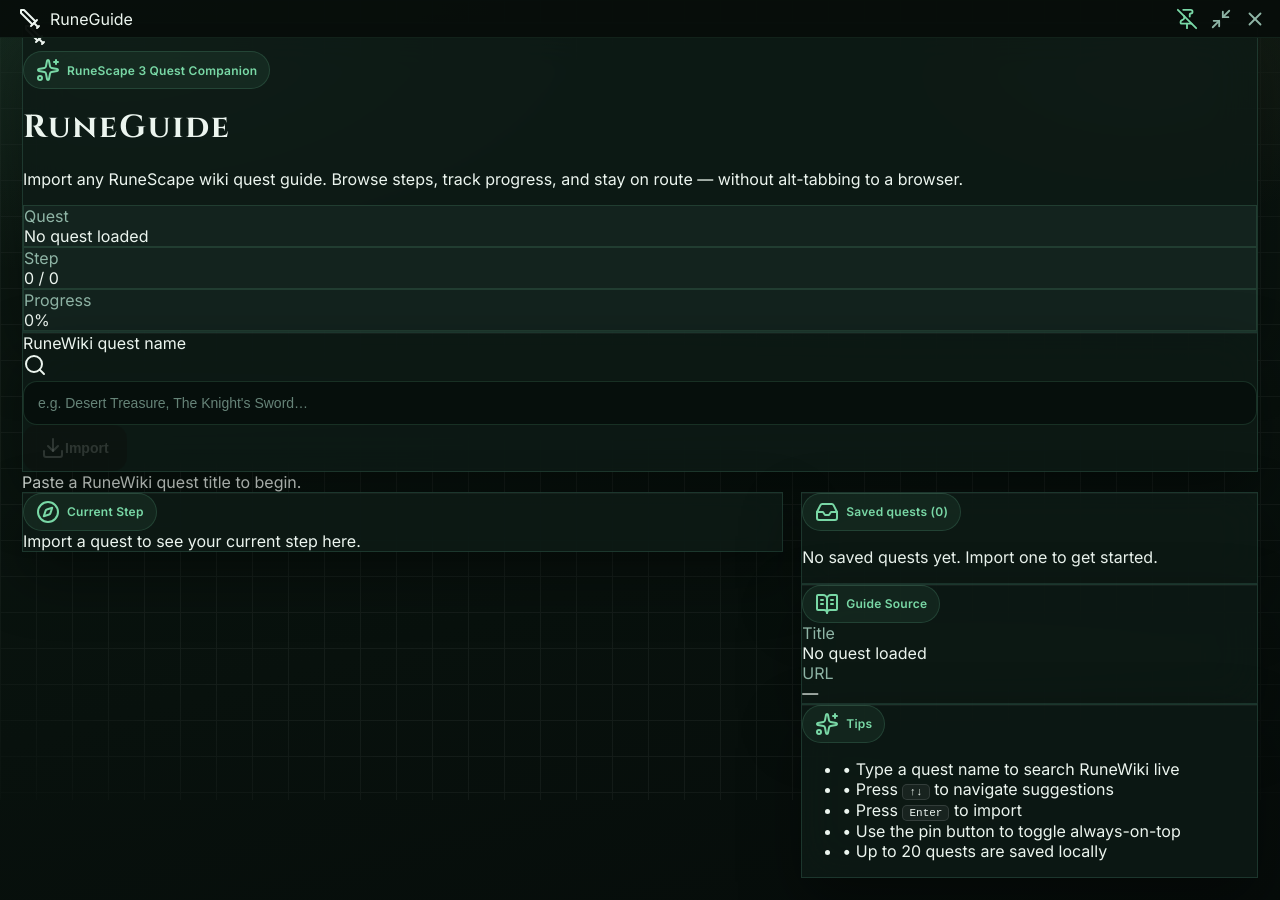
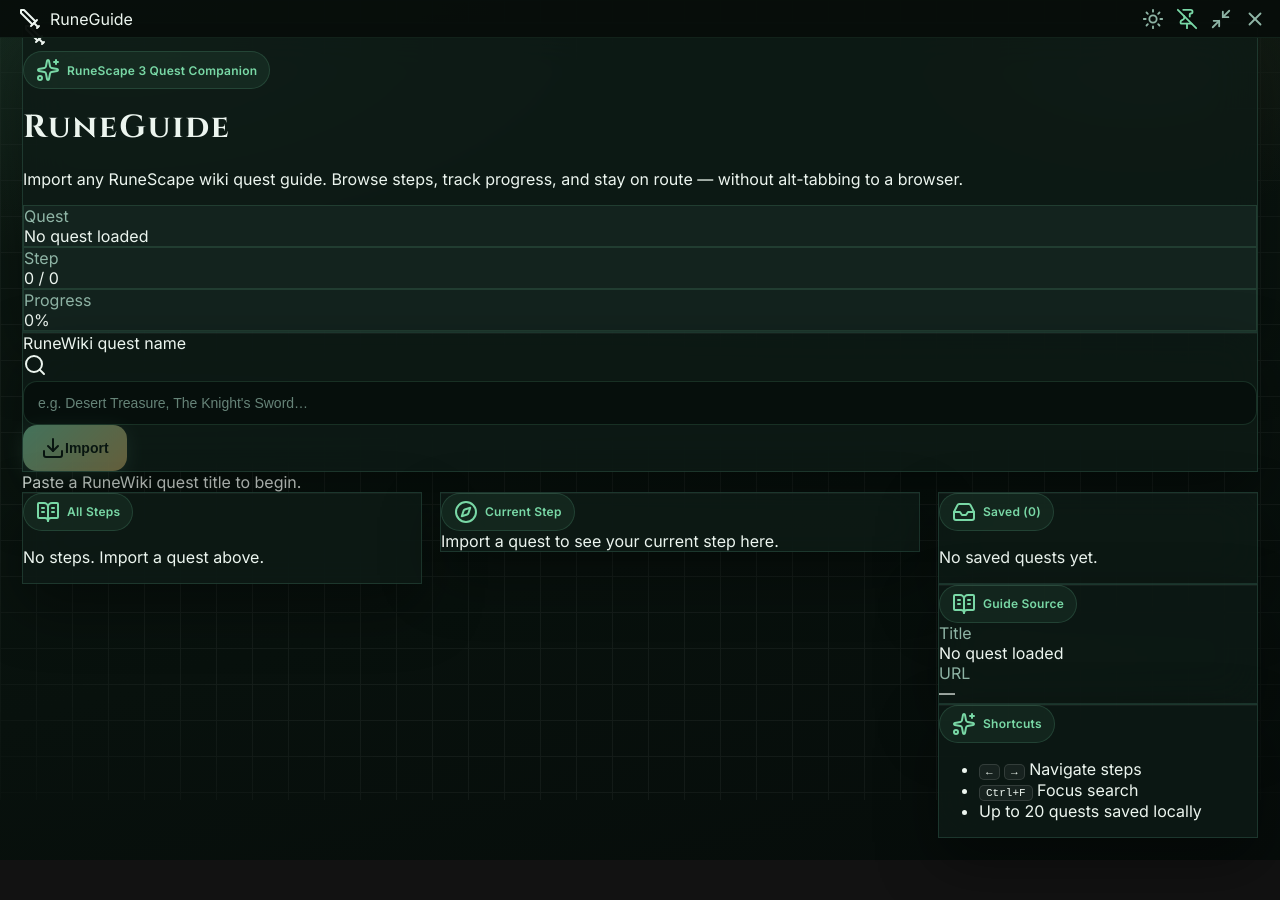
Before and after one commit to toadfuzz/runeguide, a React (Vite) app: page / in a window 1280 px wide. After the commit the page ends 860 px from the top, so only its background shows below. Built offline with nearby package versions, Linux system fonts and the light colour scheme.

Commit message:
3-col layout, dark/light theme, keyboard shortcuts, step list panel

```diff
--- a/src/App.tsx
+++ b/src/App.tsx
@@ -1,8 +1,8 @@
 import { useEffect, useState, useRef, useCallback } from 'react';
 import {
   ArrowLeft, ArrowRight, BookOpenText, ChevronRight,
-  Compass, Download, Inbox, LoaderCircle, Minimize2, Pin,
-  PinOff, Plus, Search, Sparkles, Sword, Trash2, X,
+  Compass, Download, Inbox, LoaderCircle, Minimize2, Moon, Pin,
+  PinOff, Plus, Search, Sparkles, Sun, Sword, Trash2, X,
 } from 'lucide-react';
 import type { QuestGuide, QuestStep } from './types';
 
@@ -32,7 +32,9 @@
 
 // ─── Sub-components ────────────────────────────────────────────────────────────
 
-function TitleBar({ isOnTop, onToggle }: { isOnTop: boolean; onToggle: () => void }) {
+function TitleBar({ isOnTop, onToggle, onTheme, theme }: {
+  isOnTop: boolean; onToggle: () => void; onTheme: () => void; theme: string;
+}) {
   return (
     <div className="titlebar">
       <div className="titlebar-drag">
@@ -40,6 +42,9 @@
         <span className="text-sm font-semibold tracking-wide">RuneGuide</span>
       </div>
       <div className="titlebar-controls">
+        <button className="titlebar-btn" onClick={onTheme} title={`Switch to ${theme === 'dark' ? 'light' : 'dark'} theme`}>
+          {theme === 'dark' ? <Sun className="h-4 w-4" /> : <Moon className="h-4 w-4" />}
+        </button>
         <button className={`titlebar-btn ${isOnTop ? 'active' : ''}`} onClick={onToggle} title={isOnTop ? 'Unpin' : 'Pin'}>
           {isOnTop ? <PinOff className="h-4 w-4" /> : <Pin className="h-4 w-4" />}
         </button>
@@ -86,8 +91,13 @@
               value={query}
               onChange={(e) => { setQuery(e.target.value); setOpen(true); }}
               placeholder="e.g. Desert Treasure, The Knight's Sword…"
-              onKeyDown={(e) => { if (e.key === 'Enter') { e.preventDefault(); onSearch(); setOpen(false); } else if (e.key === 'ArrowDown') { e.preventDefault(); (ref.current?.querySelector('.suggestion') as HTMLElement)?.focus(); } }}
+              onKeyDown={(e) => {
+                if (e.key === 'Enter') { e.preventDefault(); onSearch(); setOpen(false); }
+                else if (e.key === 'ArrowDown') { e.preventDefault(); (ref.current?.querySelector('.suggestion') as HTMLElement)?.focus(); }
+                else if (e.key === 'Escape') setOpen(false);
+              }}
               onFocus={() => setOpen(true)}
+              id="quest-input"
             />
             {query && (
               <button className="absolute right-3 top-1/2 -translate-y-1/2 text-[var(--muted)] hover:text-[var(--text)]" onClick={() => setQuery('')}>
@@ -101,7 +111,11 @@
                 <li key={s}>
                   <button className="suggestion w-full text-left" tabIndex={0}
                     onMouseDown={() => pick(s)}
-                    onKeyDown={(e) => { if (e.key === 'Enter') pick(s); else if (e.key === 'ArrowDown') { e.preventDefault(); (e.currentTarget.parentElement?.nextElementSibling?.querySelector('.suggestion') as HTMLElement)?.focus(); } else if (e.key === 'ArrowUp') { e.preventDefault(); if (i === 0) (ref.current?.querySelector('.input') as HTMLElement)?.focus(); else (e.currentTarget.parentElement?.previousElementSibling?.querySelector('.suggestion') as HTMLElement)?.focus(); } }}>
+                    onKeyDown={(e) => {
+                      if (e.key === 'Enter') pick(s);
+                      else if (e.key === 'ArrowDown') { e.preventDefault(); (e.currentTarget.parentElement?.nextElementSibling?.querySelector('.suggestion') as HTMLElement)?.focus(); }
+                      else if (e.key === 'ArrowUp') { e.preventDefault(); if (i === 0) (ref.current?.querySelector('.input') as HTMLElement)?.focus(); else (e.currentTarget.parentElement?.previousElementSibling?.querySelector('.suggestion') as HTMLElement)?.focus(); }
+                    }}>
                     <Search className="h-3.5 w-3.5 shrink-0 text-[var(--muted)]" />
                     <span>{s}</span>
                     <ChevronRight className="ml-auto h-3 w-3 text-[var(--muted)]" />
@@ -112,7 +126,7 @@
           )}
         </div>
         <div className="flex gap-3 lg:flex-none">
-          <button className="button flex items-center" onClick={onSearch} disabled={loading || !query.trim()}>
+          <button className="button primary" onClick={onSearch} disabled={loading || !query.trim()}>
             {loading ? <LoaderCircle className="mr-2 h-4 w-4 animate-spin" /> : <Download className="mr-2 h-4 w-4" />}
             Import
           </button>
@@ -122,12 +136,87 @@
   );
 }
 
-function SavedQuests({ quests, onSelect, onDelete }: { quests: QuestGuide[]; onSelect: (q: QuestGuide) => void; onDelete: (t: string) => void }) {
+function StepList({ steps, current, onSelect }: {
+  steps: QuestStep[]; current: number; onSelect: (i: number) => void;
+}) {
+  return (
+    <div className="panel rounded-[28px] p-5 h-full overflow-hidden flex flex-col">
+      <div className="badge mb-4 shrink-0"><BookOpenText className="h-4 w-4" />All Steps</div>
+      <div className="overflow-y-auto flex-1 pr-1 -mr-1 space-y-2" style={{ scrollbarWidth: 'thin', scrollbarColor: 'var(--line) transparent' }}>
+        {steps.map((step, i) => (
+          <button
+            key={`${step.text}-${i}`}
+            onClick={() => onSelect(i)}
+            className={`step text-left w-full ${i === current ? 'active' : ''} ${i < current ? 'past' : ''}`}
+          >
+            <div className="flex items-center gap-2 mb-1">
+              <span className="text-base">{stepIcon(step.kind)}</span>
+              <span className="text-[10px] font-semibold uppercase tracking-widest" style={{ color: accentColor(step.kind) }}>{step.kind}</span>
+              {i < current && <span className="ml-auto text-xs text-[var(--accent)]">✓</span>}
+              {i === current && <span className="ml-auto text-xs text-[var(--muted)]">→</span>}
+            </div>
+            <p className={`text-sm leading-relaxed ${i < current ? 'text-[var(--muted)] line-through' : ''}`}>{step.text}</p>
+          </button>
+        ))}
+        {steps.length === 0 && (
+          <p className="text-sm text-[var(--muted)] text-center py-8">No steps. Import a quest above.</p>
+        )}
+      </div>
+    </div>
+  );
+}
+
+function CurrentStepCard({ step, index, total, onPrev, onNext }: {
+  step: QuestStep | null; index: number; total: number; onPrev: () => void; onNext: () => void;
+}) {
+  return (
+    <section className="panel rounded-[28px] p-6">
+      <div className="flex items-center justify-between mb-5">
+        <div className="badge"><Compass className="h-4 w-4" />Current Step</div>
+        {total > 0 && <span className="text-sm text-[var(--muted)]">{index + 1} of {total}</span>}
+      </div>
+
+      {step ? (
+        <>
+          <div className="rounded-full h-2.5 bg-[rgba(255,255,255,0.06)] overflow-hidden border border-[rgba(255,255,255,0.06)]">
+            <div className="h-full transition-all duration-500 rounded-full" style={{ width: `${total > 0 ? Math.round(((index + 1) / total) * 100) : 0}%`, background: 'linear-gradient(90deg, var(--accent), var(--accent-2))' }} />
+          </div>
+
+          <div className="mt-5">
+            <div className="flex items-center gap-3 mb-3">
+              <span className="text-2xl">{stepIcon(step.kind)}</span>
+              <span className="text-xs font-bold uppercase tracking-[0.2em] px-3 py-1 rounded-full border" style={{ color: accentColor(step.kind), borderColor: accentColor(step.kind) + '44' }}>
+                {step.kind}
+              </span>
+            </div>
+            <p className="text-xl leading-relaxed">{step.text}</p>
+            <div className="mt-6 flex flex-wrap gap-3">
+              <button className="button secondary" onClick={onPrev} disabled={index === 0}>
+                <ArrowLeft className="mr-2 h-4 w-4" />Back
+              </button>
+              <button className="button primary" onClick={onNext} disabled={index >= total - 1}>
+                Next step<ArrowRight className="ml-2 h-4 w-4" />
+              </button>
+            </div>
+          </div>
+        </>
+      ) : (
+        <div className="flex h-32 items-center justify-center text-[var(--muted)] text-sm">
+          Import a quest to see your current step here.
+        </div>
+      )}
+    </section>
+  );
+}
+
+function SavedQuests({ quests, onSelect, onDelete }: {
+  quests: QuestGuide[]; onSelect: (q: QuestGuide) => void; onDelete: (t: string) => void;
+}) {
   return (
     <div className="panel rounded-[28px] p-5">
-      <div className="badge mb-4"><Inbox className="h-4 w-4" />Saved quests ({quests.length})</div>
+      <div className="badge mb-4"><Inbox className="h-4 w-4" />Saved ({quests.length})</div>
       {quests.length === 0 ? (
-        <p className="text-sm text-[var(--muted)]">No saved quests yet. Import one to get started.</p>
+        <p className="text-sm text-[var(--muted)]">No saved quests yet.</p>
       ) : (
         <ul className="space-y-2">
           {quests.map((q) => (
@@ -147,36 +236,6 @@
   );
 }
 
-function ProgressBar({ current, total }: { current: number; total: number }) {
-  const pct = total > 0 ? Math.round(((current + 1) / total) * 100) : 0;
-  return (
-    <div className="rounded-full h-2.5 bg-[rgba(255,255,255,0.06)] overflow-hidden border border-[rgba(255,255,255,0.06)]">
-      <div className="h-full transition-all duration-500 rounded-full" style={{ width: `${pct}%`, background: 'linear-gradient(90deg, var(--accent), var(--accent-2))' }} />
-    </div>
-  );
-}
-
-function StepCard({ step, index, current, onSelect }: {
-  step: QuestStep; index: number; current: number; onSelect: () => void;
-}) {
-  const isActive = index === current;
-  const isPast = index < current;
-  return (
-    <button
-      onClick={onSelect}
-      className={`step text-left w-full ${isActive ? 'active' : ''} ${isPast ? 'past' : ''}`}
-    >
-      <div className="flex items-center gap-2 mb-1">
-        <span className="text-base">{stepIcon(step.kind)}</span>
-        <span className="text-[10px] font-semibold uppercase tracking-widest" style={{ color: accentColor(step.kind) }}>{step.kind}</span>
-        {isPast && <span className="ml-auto text-xs text-[var(--accent)]">✓</span>}
-        {isActive && <span className="ml-auto text-xs text-[var(--muted)]">→</span>}
-      </div>
-      <p className={`text-sm leading-relaxed ${isPast ? 'text-[var(--muted)] line-through' : ''}`}>{step.text}</p>
-    </button>
-  );
-}
-
 // ─── Main App ─────────────────────────────────────────────────────────────────
 
 export default function App() {
@@ -188,12 +247,38 @@
   const [loading, setLoading] = useState(false);
   const [status, setStatus] = useState('Paste a RuneWiki quest title to begin.');
   const [isOnTop, setIsOnTop] = useState(true);
+  const [theme, setTheme] = useState<'dark' | 'light'>('dark');
   const searchTimer = useRef<ReturnType<typeof setTimeout> | null>(null);
 
   // Load saved quests on mount
   useEffect(() => {
     window.questBridge?.loadQuests().then(setSavedQuests).catch(() => {});
   }, []);
+
+  // Apply theme to document root
+  useEffect(() => {
+    document.documentElement.setAttribute('data-theme', theme);
+  }, [theme]);
+
+  // Keyboard shortcuts
+  useEffect(() => {
+    function onKey(e: KeyboardEvent) {
+      const tag = (e.target as HTMLElement).tagName;
+      if (tag === 'INPUT' || tag === 'TEXTAREA') return;
+      if (e.key === 'ArrowRight' || e.key === 'ArrowDown') {
+        e.preventDefault();
+        setCurrentStep(s => Math.min(guide.steps.length - 1, s + 1));
+      } else if (e.key === 'ArrowLeft' || e.key === 'ArrowUp') {
+        e.preventDefault();
+        setCurrentStep(s => Math.max(0, s - 1));
+      } else if (e.key === 'f' && (e.ctrlKey || e.metaKey)) {
+        e.preventDefault();
+        document.getElementById('quest-input')?.focus();
+      }
+    }
+    window.addEventListener('keydown', onKey);
+    return () => window.removeEventListener('keydown', onKey);
+  }, [guide.steps.length]);
 
   // Live search suggestions
   const handleQueryChange = useCallback((val: string) => {
@@ -238,7 +323,7 @@
     setGuide(quest);
     setCurrentStep(0);
     setQuery(quest.title);
-    setStatus(`Loaded "${quest.title}" from saved quests.`);
+    setStatus(`Loaded "${quest.title}" from saved.`);
   }
 
   async function deleteSaved(title: string) {
@@ -252,18 +337,18 @@
     if (typeof result === 'boolean') setIsOnTop(result);
   }
 
+  function toggleTheme() {
+    setTheme(t => t === 'dark' ? 'light' : 'dark');
+  }
+
   const total = guide.steps.length;
-  const pct = total > 0 ? Math.round(((currentStep + 1) / total) * 100) : 0;
   const activeStep = guide.steps[currentStep] ?? null;
-
-  function prev() { setCurrentStep(s => Math.max(0, s - 1)); }
-  function next() { setCurrentStep(s => Math.min(total - 1, s + 1)); }
 
   return (
     <main className="app-shell">
       <div className="noise" />
 
-      <TitleBar isOnTop={isOnTop} onToggle={togglePin} />
+      <TitleBar isOnTop={isOnTop} onToggle={togglePin} onTheme={toggleTheme} theme={theme} />
 
       <div className="mx-auto max-w-[1400px] px-4 pb-8 space-y-5 mt-12">
 
@@ -282,12 +367,11 @@
             </div>
           </div>
 
-          {/* Stats row */}
           <div className="grid grid-cols-3 gap-3 text-sm lg:min-w-[360px]">
             {[
               ['Quest', guide.title],
               ['Step', total ? `${currentStep + 1} / ${total}` : '0 / 0'],
-              ['Progress', `${pct}%`],
+              ['Progress', `${total > 0 ? Math.round(((currentStep + 1) / total) * 100) : 0}%`],
             ].map(([label, value]) => (
               <div key={label} className="panel-strong rounded-2xl p-3">
                 <div className="muted text-xs">{label}</div>
@@ -307,56 +391,22 @@
           <div className="h-px flex-1 bg-[rgba(121,216,166,0.1)]" />
         </div>
 
-        {/* ── Main Layout ── */}
-        <div className="grid-layout">
+        {/* ── Main 3-column layout ── */}
+        <div className="app-grid">
 
-          {/* Left: step guide */}
-          <div className="space-y-4">
-            {/* Current step hero */}
-            <section className="panel rounded-[28px] p-6">
-              <div className="flex items-center justify-between mb-5">
-                <div className="badge"><Compass className="h-4 w-4" />Current Step</div>
-                {total > 0 && <span className="text-sm text-[var(--muted)]">{currentStep + 1} of {total}</span>}
-              </div>
-              <ProgressBar current={currentStep} total={total} />
+          {/* Left: all steps */}
+          <div className="min-h-0">
+            <StepList steps={guide.steps} current={currentStep} onSelect={setCurrentStep} />
+          </div>
 
-              {activeStep ? (
-                <div className="mt-5">
-                  <div className="flex items-center gap-3 mb-3">
-                    <span className="text-2xl">{stepIcon(activeStep.kind)}</span>
-                    <span className="text-xs font-bold uppercase tracking-[0.2em] px-3 py-1 rounded-full border" style={{ color: accentColor(activeStep.kind), borderColor: accentColor(activeStep.kind) + '44' }}>
-                      {activeStep.kind}
-                    </span>
-                  </div>
-                  <p className="text-xl leading-relaxed">{activeStep.text}</p>
-                  <div className="mt-6 flex flex-wrap gap-3">
-                    <button className="button secondary" onClick={prev} disabled={currentStep === 0}>
-                      <ArrowLeft className="mr-2 h-4 w-4" />Back
-                    </button>
-                    <button className="button" onClick={next} disabled={currentStep >= total - 1}>
-                      Next step<ArrowRight className="ml-2 h-4 w-4" />
-                    </button>
-                  </div>
-                </div>
-              ) : (
-                <div className="mt-5 flex h-32 items-center justify-center text-[var(--muted)] text-sm">
-                  Import a quest to see your current step here.
-                </div>
-              )}
-            </section>
-
-            {/* All steps */}
-            {total > 0 && (
-              <section className="panel rounded-[28px] p-5">
-                <div className="badge mb-4"><BookOpenText className="h-4 w-4" />All Steps</div>
-                <div className="space-y-2">
-                  {guide.steps.map((step, i) => (
-                    <StepCard key={`${step.text}-${i}`} step={step} index={i} current={currentStep} onSelect={() => setCurrentStep(i)} />
-                  ))}
-                </div>
-              </section>
-            )}
-          </div>
+          {/* Center: current step */}
+          <CurrentStepCard
+            step={activeStep}
+            index={currentStep}
+            total={total}
+            onPrev={() => setCurrentStep(s => Math.max(0, s - 1))}
+            onNext={() => setCurrentStep(s => Math.min(total - 1, s + 1))}
+          />
 
           {/* Right: saved + source */}
           <aside className="space-y-4">
@@ -387,13 +437,11 @@
             </section>
 
             <section className="panel rounded-[28px] p-5">
-              <div className="badge mb-3"><Sparkles className="h-4 w-4" />Tips</div>
+              <div className="badge mb-3"><Sparkles className="h-4 w-4" />Shortcuts</div>
               <ul className="space-y-2 text-xs text-[var(--muted)] leading-relaxed">
-                <li>• Type a quest name to search RuneWiki live</li>
-                <li>• Press <kbd className="kbd">↑↓</kbd> to navigate suggestions</li>
-                <li>• Press <kbd className="kbd">Enter</kbd> to import</li>
-                <li>• Use the pin button to toggle always-on-top</li>
-                <li>• Up to 20 quests are saved locally</li>
+                <li><kbd className="kbd">←</kbd> <kbd className="kbd">→</kbd> Navigate steps</li>
+                <li><kbd className="kbd">Ctrl+F</kbd> Focus search</li>
+                <li>Up to 20 quests saved locally</li>
               </ul>
             </section>
           </aside>
--- a/src/styles.css
+++ b/src/styles.css
@@ -169,6 +169,15 @@
 }
 @media (max-width: 1000px) { .grid-layout { grid-template-columns: 1fr; } }
 
+.app-grid {
+  display: grid;
+  grid-template-columns: 1fr 1.2fr 0.8fr;
+  gap: 18px;
+  align-items: start;
+}
+@media (max-width: 1200px) { .app-grid { grid-template-columns: 1fr 1fr; } }
+@media (max-width: 800px) { .app-grid { grid-template-columns: 1fr; } }
+
 /* ─── Title bar ─────────────────────────────────────────────────────────────── */
 .titlebar {
   position: fixed; top: 0; left: 0; right: 0; height: 38px;
@@ -208,3 +217,24 @@
   background: rgba(255,255,255,0.05);
   font-family: monospace;
 }
+
+/* ─── Theme toggle ─────────────────────────────────────────────────────────── */
+[data-theme="light"] {
+  --bg: #f2efe8;
+  --bg-2: #e8e4db;
+  --panel: rgba(255, 252, 247, 0.92);
+  --panel-strong: rgba(240, 236, 230, 0.96);
+  --line: rgba(121, 216, 178, 0.25);
+  --text: #1a2618;
+  --muted: #5a7a62;
+  --accent: #2d9e6a;
+  --accent-2: #b8922e;
+  --danger: #c44040;
+  --bg-gradient: linear-gradient(165deg, #f2efe8 0%, #e8e4db 60%, #e0dcd3 100%);
+}
+
+/* ─── Step kind colors (light theme) ────────────────────────────────────────── */
+[data-theme="light"] .step.active {
+  background: rgba(45, 158, 106, 0.12);
+  border-color: var(--accent);
+}
```
